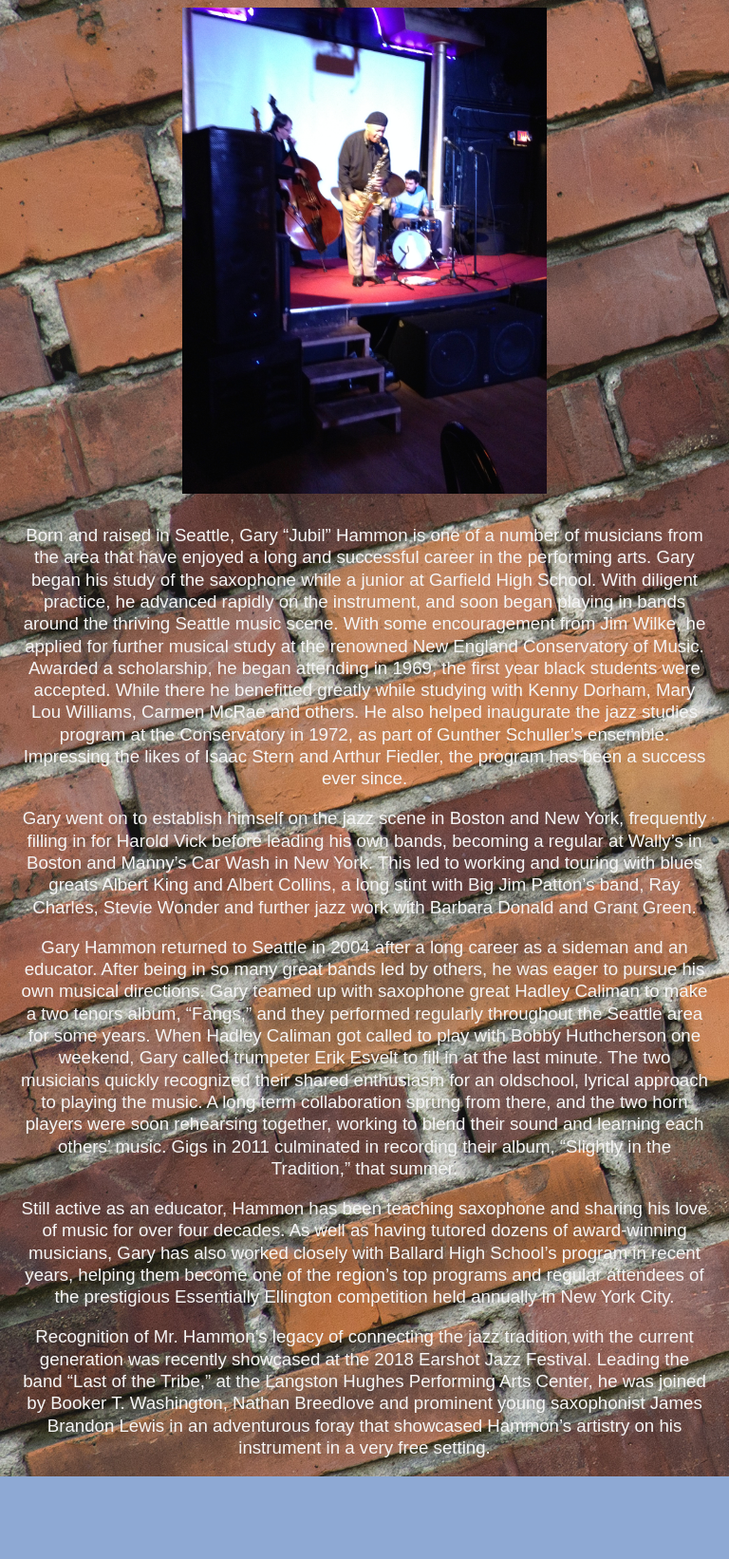
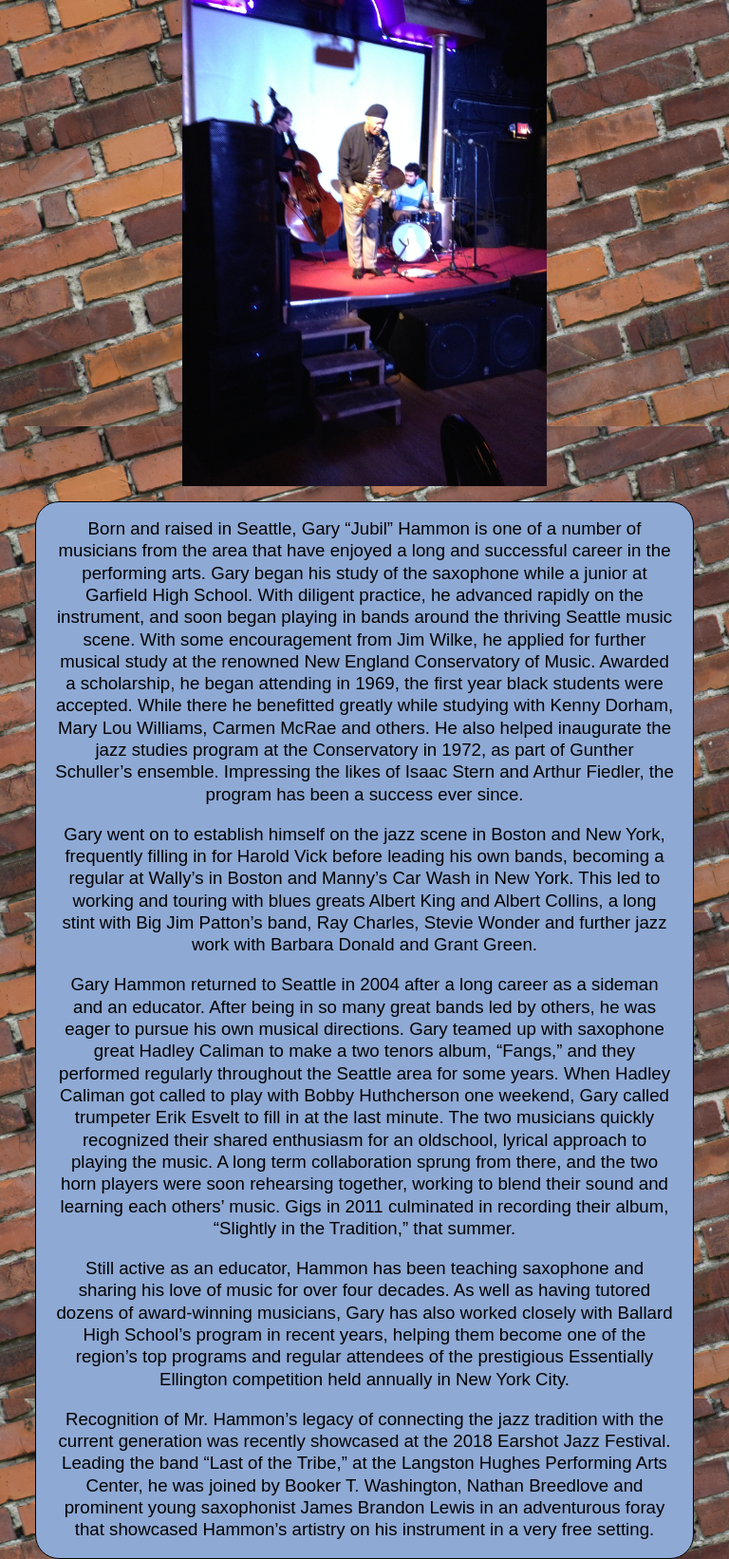
Before and after one commit to kris3579/Hammond-Website, a Node server app: page /bio in a window 768 px wide. Shown: the part 63-1705 px from the top of the page at 95% size. Before the commit the page ends 1618 px from the top, so only its background shows below. Run offline with Node 20, Linux system fonts and the light colour scheme; some web fonts are replaced.

Commit message:
cleanup, mobile landscape and tablet css work needed

```diff
--- a/public/styles/base.css
+++ b/public/styles/base.css
@@ -57,7 +57,7 @@ nav {
 .calendar{
   display: block;
   height: 80vh;
-  margin: 2.5vh auto;
+  margin: 2vh auto;
   width: 95vw;
 }
 .content-container {
@@ -197,7 +197,15 @@ nav {
 }
 
 .aboutP {
-  color: whitesmoke;
+  color: black;
+}
+
+.aboutDiv {
+  width: 66vw;
+  margin: 2vh 1vw 0vh 1vw;
+  background-color: rgb(142, 169, 212);
+  border: 1.5px solid black;
+  border-radius: 25px;
 }
 
 .galleryContainer {
@@ -209,6 +217,14 @@ nav {
   font-weight: bold;
   font-size: 10pt;
   margin: 1vh 0vw 0vh 0vw;
+  text-align: center;
+}
+
+.galleryCaptionLower {
+  color: whitesmoke;
+  font-weight: bold;
+  font-size: 10pt;
+  margin: 5.5vh 0vw 0vh 0vw;
   text-align: center;
 }
 
@@ -256,6 +272,10 @@ nav {
 /* Mobile */
 
 @media only screen and (max-width: 768px) {
+  html {
+    background-size: contain
+  }
+
   body {
     text-align: center;
   }
@@ -307,9 +327,9 @@ nav {
   }
 
   .aboutImg {
-    max-width: 95vw;
+    max-width: 100vw;
     float: none;
-    margin: 1vh 0 2vh 0;
+    margin: 0vh 0vw 2vh 0vw;
   }
 
   #burger {
@@ -349,7 +369,7 @@ nav {
 
   .contactDiv {
     width: 85vw;
-    padding: .5vh 2vw;
+    padding: 0vh 2vw 1.5vh 2vw;
   }
 
   .articleBar {
@@ -380,6 +400,10 @@ nav {
     margin: 0;
   }
 
+  .galleryCaptionLower {
+    margin: 2.5vh 0vw 0vh 0vw;
+  }
+
   .galleryDiv {
     width: 100vw;
     margin: 2.5vh 0vw 0vh 0vw;
@@ -392,16 +416,16 @@ nav {
   .aboutP {
     padding: 0vh 2.5vw;
   }
+
+  .aboutDiv {
+    margin: 0 auto;
+    width: 90vw;
+  }
 }
 
 /* Tablet */
 
 @media only screen and (min-width: 768px) and (max-width: 1024px) {
-  .htmlHome {
-    background-position-y: 7vh;
-    background-size: 1024px auto;
-  }
-
   .aboutImg {
     width: 50vw;
   }
@@ -412,10 +436,6 @@ nav {
 /* Computer */
 
 @media only screen and (min-width: 1025px) {
-  iframe {
-    width: 75vw;
-  }
-
   .aboutImg {
     width: 30vw;
   }
--- a/views/partials/bio.ejs
+++ b/views/partials/bio.ejs
@@ -1,5 +1,6 @@
 <img class="aboutImg" src="/assets/images/IMG_0982.jpg" alt="Gary Hammon energetically playing saxophone on stage, an upright bassist and drummer in the background."/>
 
+<div class="aboutDiv">
   <p class="aboutP">
     Born and raised in Seattle, Gary “Jubil” Hammon is one of a number of musicians from the area that have enjoyed a
     long and successful career in the performing arts. Gary began his study of the saxophone while a junior at
@@ -41,3 +42,4 @@
     James Brandon Lewis in an adventurous foray that showcased Hammon’s artistry on his instrument in a very free
     setting.
   </p>
+</div>
--- a/views/partials/gallery.ejs
+++ b/views/partials/gallery.ejs
@@ -7,6 +7,6 @@
   <div class="galleryDiv"><img class="galleryImage" src="/assets/images/GaryAmongMany.jpg"><p class="galleryCaption">Rahsaan Roland Kirk, Norman Bishop Williams, Gary, and Steve Turre</p></div>
 </div>
 <div class="galleryContainer">
-  <div class="galleryDiv"><img class="galleryImage" src="/assets/images/PA010091.jpg"><p class="galleryCaption">Gary with Erik Esvelt at the former New Orleans in Seattle</p></div>
+  <div class="galleryDiv"><img class="galleryImage" src="/assets/images/PA010091.jpg"><p class="galleryCaptionLower">Gary with Erik Esvelt at the former New Orleans in Seattle</p></div>
   <div class="galleryDiv"><img class="galleryImage" src="/assets/images/photo.JPG"><p class="galleryCaption">Gary with Erik, Todd Gowers, and Robert Damper at Third Place Books</p></div>
 </div>
```
Lines whose indentation alone changed are shown as unchanged.
